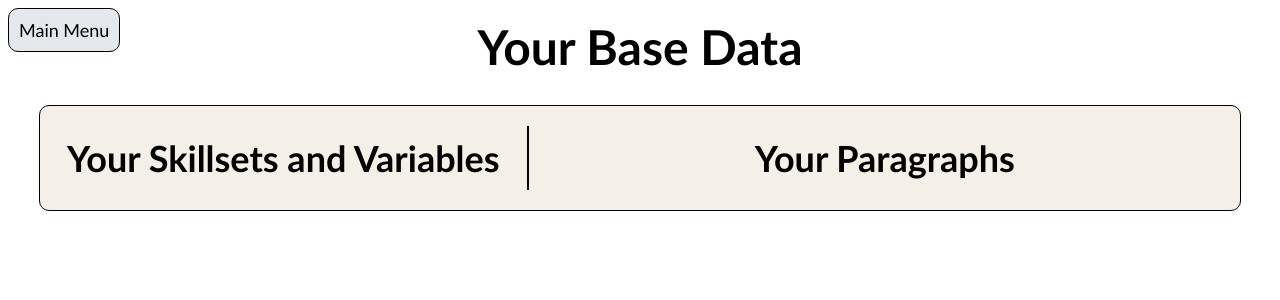
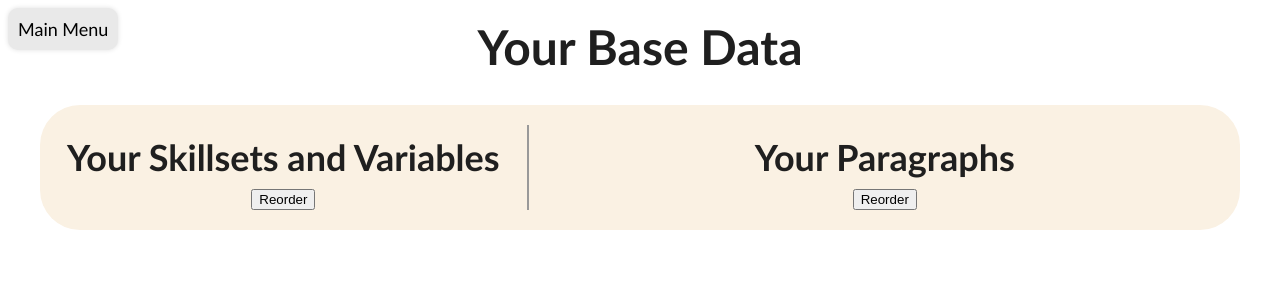
Before and after one commit to shakey0/cover-letter-helper, a Flask app: template templates/edit_base.html in a window 1280 px wide. Shown: the top 300 px of the page. Run offline with Flask 3, Linux system fonts and the light colour scheme; the template is opened without the code that fills it, so the values that code supplies are empty.

Commit message:
Styles improved

```diff
--- a/static/stylesheets/stylesheet.css
+++ b/static/stylesheets/stylesheet.css
@@ -1,6 +1,15 @@
 body {
     font-family:'Trebuchet MS', 'Lucida Sans Unicode', 'Lucida Grande', 'Lucida Sans', Arial, sans-serif;
     text-align: center;
+    align-items: center;
+    background-color: #ffffff;
+    color: #1f1f1f;
+}
+
+.add-flex {
+    display: flex;
+    flex-direction: column;
+    justify-content: center;
     align-items: center;
 }
 
@@ -24,18 +33,18 @@ body {
     position: absolute;
     left: 8px;
     padding: 10px;
-    border: 1px solid #000;
     border-radius: 10px;
-    background-color: #e4e7eb;
+    background-color: #e9e9e9;
     font-size: 18px;
     text-decoration: none;
     color: black;
-    transition: background-color 0.3s, transform 0.3s;
+    box-shadow: 0 0 5px 0 #e0e0e0;
+    transition: box-shadow 0.3s, transform 0.3s;
 }
 
 .main-menu-btn:hover {
-    background-color: #d4d8dd;
-    transform: scale(1.05);
+    box-shadow: 0 0 10px 0 #c1c1c1;
+    transform: scale(1.03);
 }
 
 .center-wrapper {
@@ -53,9 +62,8 @@ body {
     padding-bottom: 20px;
     width: 95%;
     max-width: 1600px;
-    border: 1px solid #000;
-    border-radius: 10px;
-    background-color: #f4efe7;
+    border-radius: 40px;
+    background-color: #faf1e3;
 }
 
 .section-container {
--- a/templates/edit_base.html
+++ b/templates/edit_base.html
@@ -15,6 +15,8 @@
             <div class="main-container">
                 <div class="section-container two-fifths">
                     <h1 class="sub-title">Your Skillsets and Variables</h1>
+                    <button onclick="toggleToForm('reorder-variables')">Reorder</button>
+                    <div class="add-flex" id="reorder-variables">
                         {% for variables in variables_set %}
                             <a class="variables-click-box" href="">
                                 <h1 style="margin: 12px 0;">{{variables.name}}</h1>
@@ -26,9 +28,12 @@
                             </a>
                         {% endfor %}
                     </div>
-                <div style="border: 1px solid black;"></div>
+                </div>
+                <div style="border: 0.5px solid #999999;"></div>
                 <div class="section-container three-fifths">
                     <h1 class="sub-title">Your Paragraphs</h1>
+                    <button onclick="toggleToForm('reorder-paragraphs')">Reorder</button>
+                    <div class="add-flex" id="reorder-paragraphs">
                         {% for paragraph in paragraphs %}
                             <a class="paragraph-click-box" href="">
                                 <h1>{{paragraph.name}}</h1>
@@ -38,5 +43,6 @@
                     </div>
                 </div>
             </div>
+        </div>
     </body>
 </html>
```
Also changed, not shown: other parts of static/stylesheets/stylesheet.css (+26 -28 lines), static/scripts/script.js (+44 -0 lines). Lines whose indentation alone changed are shown as unchanged.
